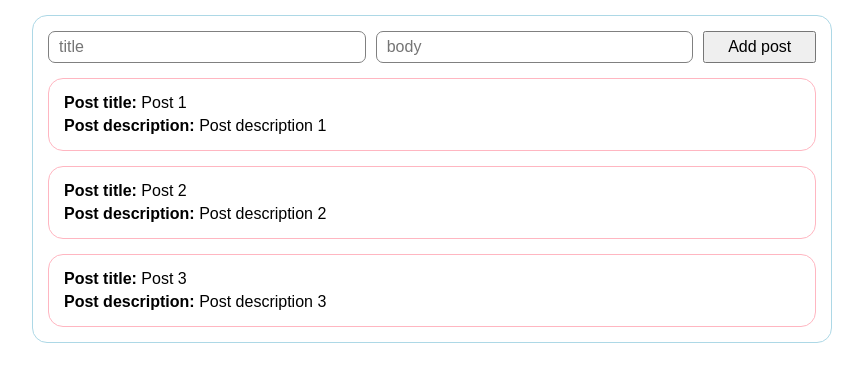
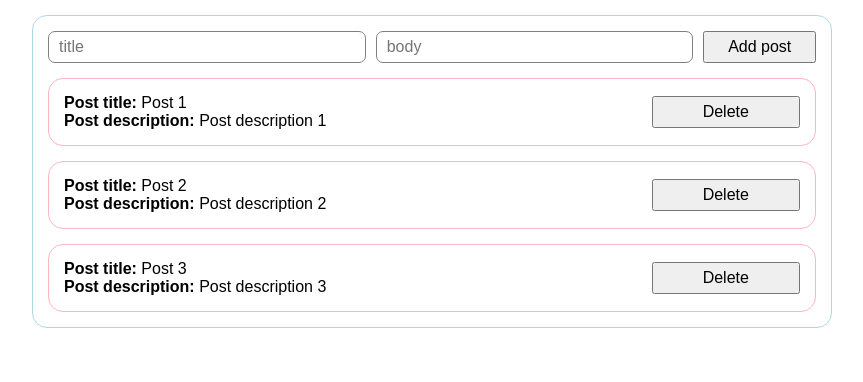
Before and after one commit to NathanBailie/vue-3, a Vue app: page / in a window 1280 px wide. Shown: the top 382 px of the page, without its empty margins (208-1071 px from the left). Built offline with nearby package versions, Linux system fonts and the light colour scheme.

Commit message:
implement post removal flow via component events

```diff
--- a/src/app/App.vue
+++ b/src/app/App.vue
@@ -8,11 +8,15 @@ const postStore = usePostStore();
 function handleAdd(post: Post) {
     postStore.addPost(post);
 }
+
+function handleRemove(id: number) {
+    postStore.removePost(id);
+}
 </script>
 
 <template>
     <div class="app">
         <PostForm @add="handleAdd" />
-        <PostList :posts="postStore.posts" />
+        <PostList :posts="postStore.posts" @remove="handleRemove" />
     </div>
 </template>
--- a/src/app/stores/post-store.ts
+++ b/src/app/stores/post-store.ts
@@ -18,5 +18,8 @@ export const usePostStore = defineStore('post', {
         addPost(post: Post) {
             this.posts.push(post);
         },
+        removePost(id: number) {
+            this.posts = this.posts.filter(post => post.id !== id);
+        },
     },
 });
--- a/src/entities/PostItem/ui/PostItem.vue
+++ b/src/entities/PostItem/ui/PostItem.vue
@@ -3,12 +3,23 @@ import styles from './postItem.module.scss';
 
 import type { Post } from '@/app/stores/post-store';
 
-defineProps<{ post: Post }>();
+const props = defineProps<{ post: Post }>();
+
+const emit = defineEmits<{
+    (e: 'remove', id: number): void;
+}>();
+
+function removePost() {
+    emit('remove', props.post.id);
+}
 </script>
 
 <template>
-    <div :class="styles.post">
-        <p><span>Post title:</span> {{ post.title }}</p>
-        <p><span>Post description:</span> {{ post.body }}</p>
+    <div :class="styles.postItem">
+        <div :class="styles.post">
+            <p><span>Post title:</span> {{ post.title }}</p>
+            <p><span>Post description:</span> {{ post.body }}</p>
+        </div>
+        <button :class="styles.deleteBtn" @click="removePost">Delete</button>
     </div>
 </template>
--- a/src/entities/PostItem/ui/postItem.module.scss
+++ b/src/entities/PostItem/ui/postItem.module.scss
@@ -1,11 +1,17 @@
-.post {
+.postItem {
 	width: 100%;
 	padding: 15px;
 	border: 1px solid lightpink;
 	border-radius: 15px;
 	display: flex;
-	flex-direction: column;
-	gap: 5px;
+	flex-direction: row;
+	justify-content: space-between;
+	align-items: center;
+	gap: 15px;
+}
+
+.post {
+	flex: 5 1 0%;
 
 	p {
 		span {
@@ -13,3 +19,9 @@
 		}
 	}
 }
+
+.deleteBtn {
+	flex: 1 1 0%;
+	padding: 5px 15px;
+
+}
--- a/src/features/PostList/ui/PostList.vue
+++ b/src/features/PostList/ui/PostList.vue
@@ -6,10 +6,19 @@ import type { Post } from '@/app/stores/post-store';
 defineProps<{
     posts: Post[];
 }>();
+
+const emit = defineEmits<{
+    (e: 'remove', id: number): void;
+}>();
 </script>
 
 <template>
     <div :class="styles.postList">
-        <PostItem v-for="post in posts" :key="post.id" :post="post" />
+        <PostItem
+            v-for="post in posts"
+            :key="post.id"
+            :post="post"
+            @remove="emit('remove', $event)"
+        />
     </div>
 </template>
```
